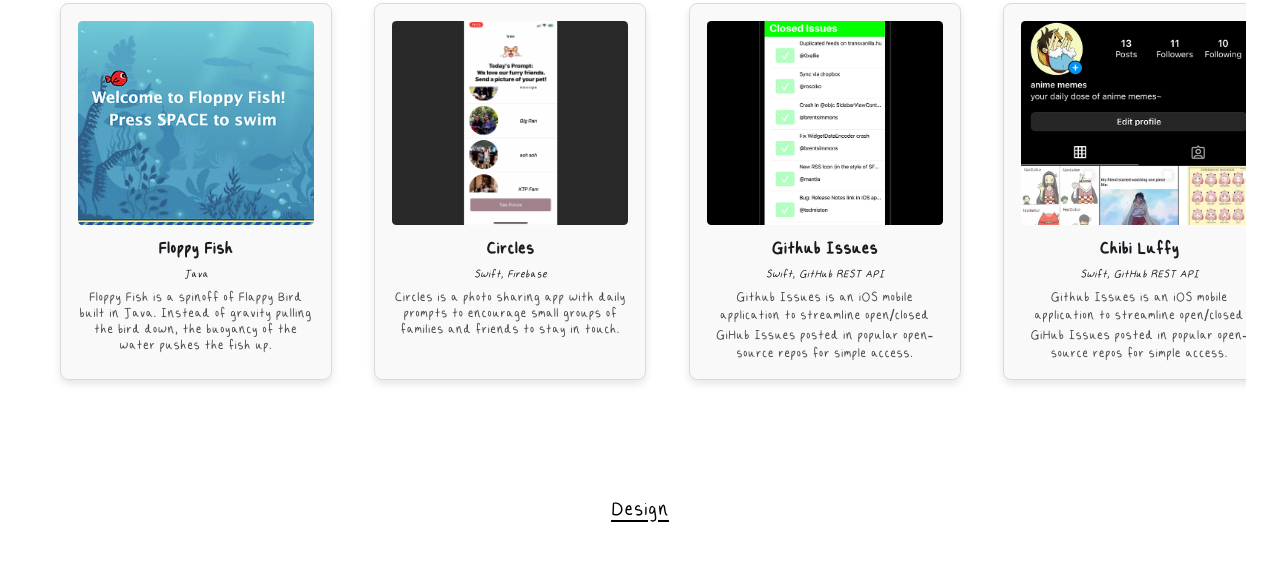
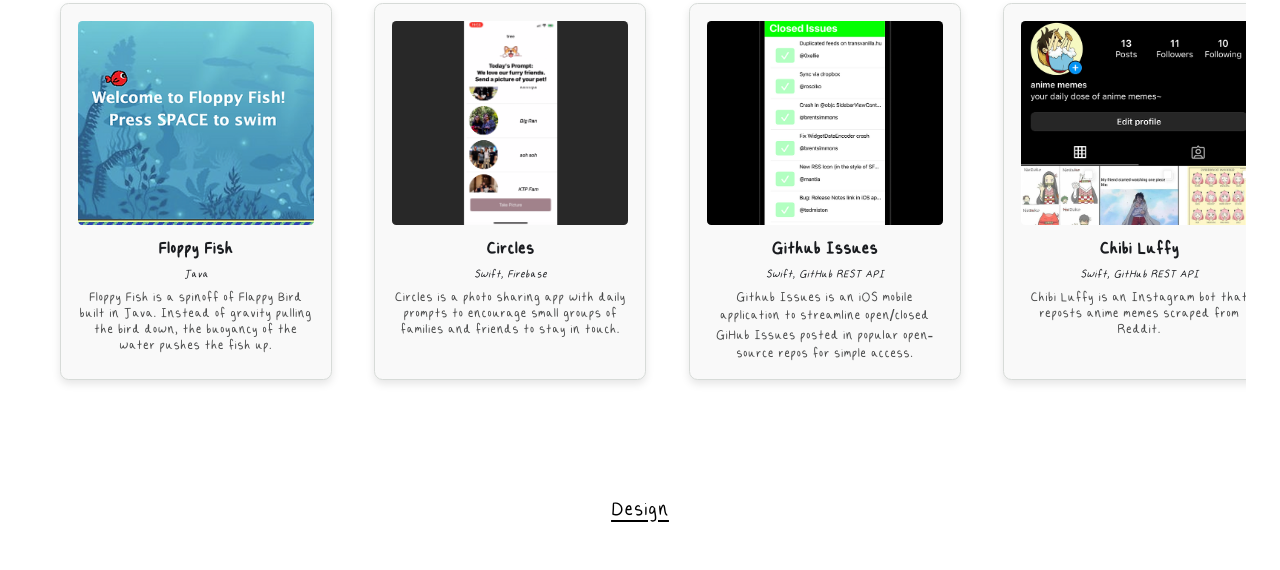
Before and after one commit to theresanqo/personal-portfolio, a plain HTML site: page index.html in a window 1280 px wide. Shown: the part 1128-1698 px from the top of the page. Drawn offline with Linux system fonts and the light colour scheme.

Commit message:
Update projects text

```diff
--- a/index.html
+++ b/index.html
@@ -93,9 +93,8 @@
                     <h4>Chibi Luffy</h4>
                     <h5><em>Swift, GitHub REST API</em></h5>
                     <p>
-                        Github Issues is an iOS mobile application to streamline
-                        open/closed GiHub Issues posted in popular open-source
-                        repos for simple access.
+                        Chibi Luffy is an Instagram bot that reposts anime memes scraped
+                        from Reddit.
                     </p>
                 </a>
                 <a href="https://github.com/stephanieran/functional-adventure" target="_blank" class="project-box">
@@ -103,9 +102,8 @@
                     <h4>Functional Adventure</h4>
                     <h5><em>Haskell</em></h5>
                     <p>
-                        Github Issues is an iOS mobile application to streamline
-                        open/closed GiHub Issues posted in popular open-source
-                        repos for simple access.
+                        Functional adventure is a text-based adventure game with the goal of
+                         traversing the map to find a specific item.
                     </p>
                 </a>
             </div>
```
